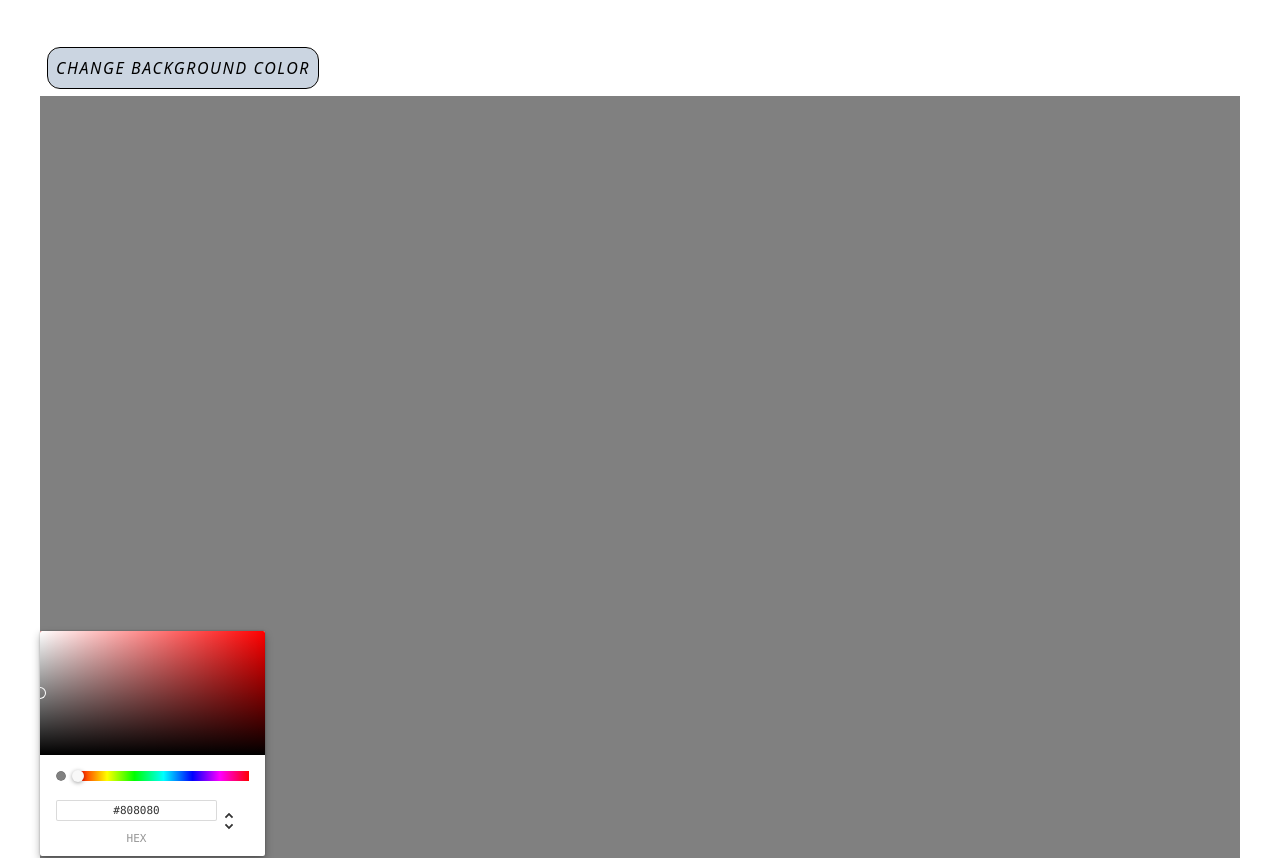
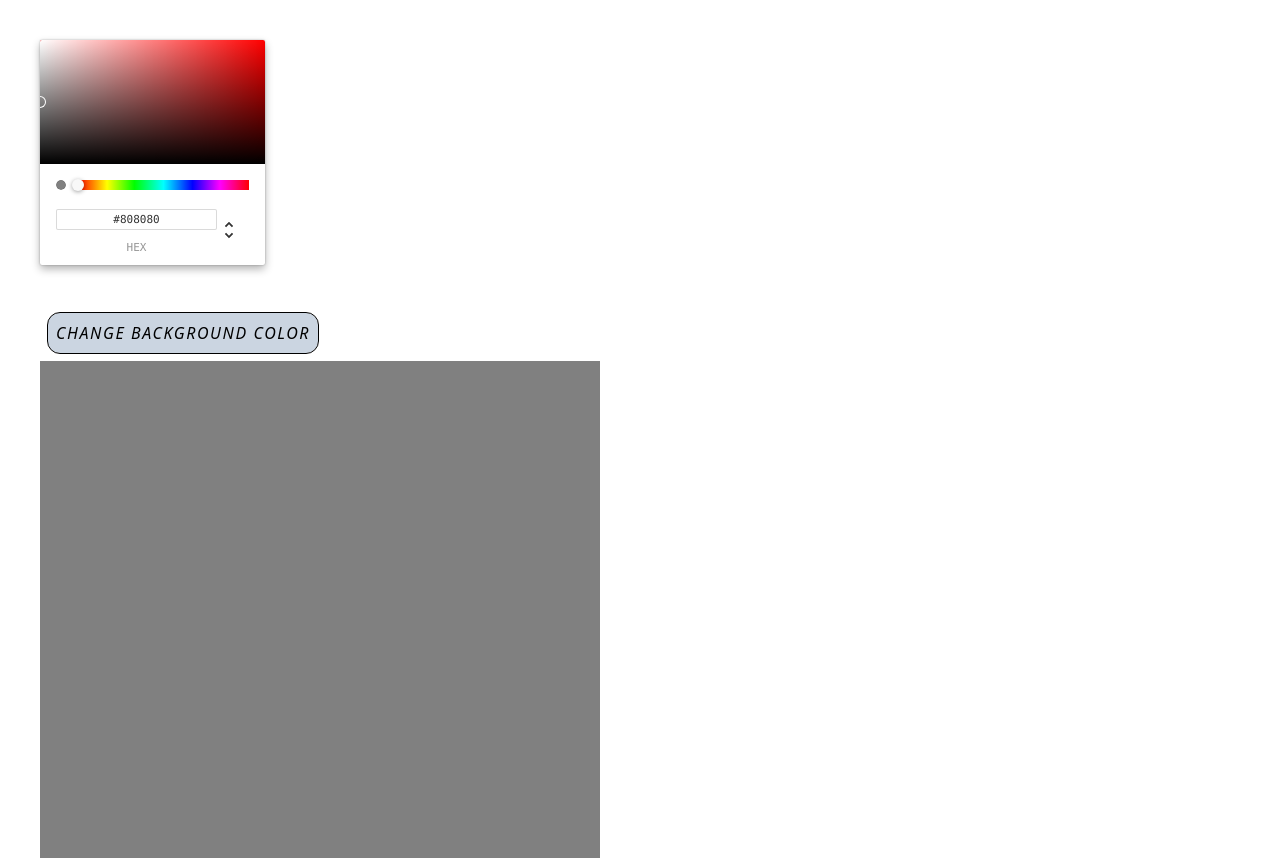
Before and after one commit to BicepGirl/CharacterCreation, a React (Create React App) app: page / in a window 1280 px wide. Shown: the top 858 px of the page. Built offline with nearby package versions, Linux system fonts and the light colour scheme.

Commit message:
GÖR EN NY BRANCH OM VI SKA PILLA HÄR KRAM

```diff
--- a/src/App.js
+++ b/src/App.js
@@ -2,7 +2,7 @@ import Landing from "./Components/Landing"
 
 function App() {
   return (
-    <div>
+    <div className="w-1/2">
       <Landing></Landing>
     </div>
   )
--- a/src/Components/CharacterCreator/Bg/BgUi.js
+++ /dev/null
@@ -1,11 +0,0 @@
-import CharacterBackgound from "./CharacterBackground"
-
-const BgUi = () => {
-  return (
-    <div className="bg-blue-800">
-      <CharacterBackgound></CharacterBackgound>
-    </div>
-  )
-}
-
-export default BgUi
--- a/src/Components/CharacterCreator/Bg/CharacterBackground.js
+++ b/src/Components/CharacterCreator/Bg/CharacterBackground.js
@@ -7,16 +7,9 @@ const CharacterBackgound = () => {
 
   return (
     <div className=" p-10">
-      <div className="relative">
-        <button
-          className=" bg-slate-300 outline outline-1 m-2 italic tracking-widest uppercase rounded-xl hover:bg-slate-500 p-2"
-          type="button"
-          onClick={() => setShow(!show)}
-        >
-          Change background color
-        </button>
+      <div className="">
         {show && (
-          <div className="absolute bottom-0 mb-10">
+          <div className=" mb-10">
             <ChromePicker
               disableAlpha={true}
               disableHsl={false}
@@ -27,9 +20,16 @@ const CharacterBackgound = () => {
             />
           </div>
         )}
+        <button
+          className=" bg-slate-300 outline outline-1 m-2 italic tracking-widest uppercase rounded-xl hover:bg-slate-500 p-2"
+          type="button"
+          onClick={() => setShow(!show)}
+        >
+          Change background color
+        </button>
 
         <div style={{ backgroundColor: color }}>
-          <div className="w-1/2 min-h-screen"></div>
+          <div className="width-[300px] h-[700px] "></div>
         </div>
       </div>
     </div>
--- a/src/Components/Landing.js
+++ b/src/Components/Landing.js
@@ -1,6 +1,13 @@
 import CharacterBackgound from "./CharacterCreator/Bg/CharacterBackground"
 
+import CharacterCreator from "./CharacterCreator/CharacterCreator"
+
 const Landing = () => {
-  return <CharacterBackgound />
+  return (
+    <div className="">
+      <CharacterBackgound />
+      <div className=""></div>
+    </div>
+  )
 }
 export default Landing
--- a/src/components/characterCreator/character/CharacterField.js
+++ b/src/components/characterCreator/character/CharacterField.js
@@ -1,20 +1,16 @@
-import BgHairOneComponent from "./assets/bodyOne/components/hair/bgHair/BgHairOne";
-import BodyOneComponent from "./assets/bodyOne/components/BodyOne";
-import FaceOne from "./assets/bodyOne/components/face/FaceOne";
-import EarTwoComponent from "./assets/bodyOne/components/ears/EarTwo";
-import FrontHairTwoComponent from "./assets/bodyOne/components/hair/frontHair/FrontHairTwo";
-import FacialHairTwoComponent from "./assets/bodyOne/components/facialHair/FacialHairTwo";
-import LowerBodyTwoComponent from "./assets/bodyOne/components/lowerBody/LowerBody";
-import UpperBodyTwoComponent from "./assets/bodyOne/components/upperBody/UpperBodyTwo";
-import ShoesTwoComponent from "./assets/bodyOne/components/shoes/ShoesTwo";
-
-
+import BgHairOneComponent from "./assets/bodyOne/components/hair/bgHair/BgHairOne"
+import BodyOneComponent from "./assets/bodyOne/components/BodyOne"
+import FaceOne from "./assets/bodyOne/components/face/FaceOne"
+import EarTwoComponent from "./assets/bodyOne/components/ears/EarTwo"
+import FrontHairTwoComponent from "./assets/bodyOne/components/hair/frontHair/FrontHairTwo"
+import FacialHairTwoComponent from "./assets/bodyOne/components/facialHair/FacialHairTwo"
+import LowerBodyTwoComponent from "./assets/bodyOne/components/lowerBody/LowerBody"
+import UpperBodyTwoComponent from "./assets/bodyOne/components/upperBody/UpperBodyTwo"
+import ShoesTwoComponent from "./assets/bodyOne/components/shoes/ShoesTwo"
 
 function CharacterField() {
-
-    return(
-        <div className="scale-[0.2]" >
-
+  return (
+    <div>
       <div className=" absolute inset-0 ">
         <BgHairOneComponent></BgHairOneComponent>
       </div>
@@ -26,7 +22,6 @@ function CharacterField() {
       <div className=" absolute inset-0">
         <BodyOneComponent></BodyOneComponent>
       </div>
-
 
       <div className=" absolute inset-0">
         <FacialHairTwoComponent></FacialHairTwoComponent>
@@ -50,10 +45,6 @@ function CharacterField() {
         <ShoesTwoComponent></ShoesTwoComponent>
       </div>
     </div>
-
-
-
-
-    );
+  )
 }
-export default CharacterField;
+export default CharacterField
```
Also changed, not shown: src/Components/CharacterCreator/BodyField.js (deleted). Lines whose indentation alone changed are shown as unchanged.
